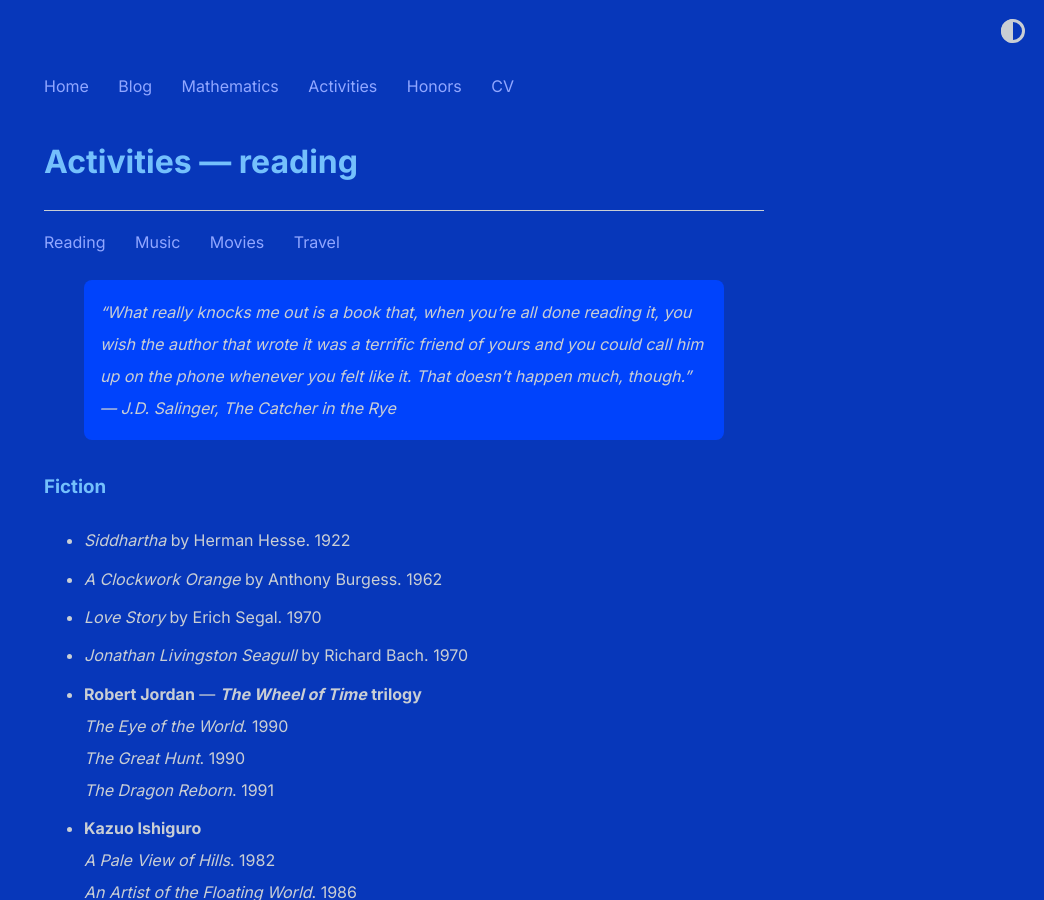
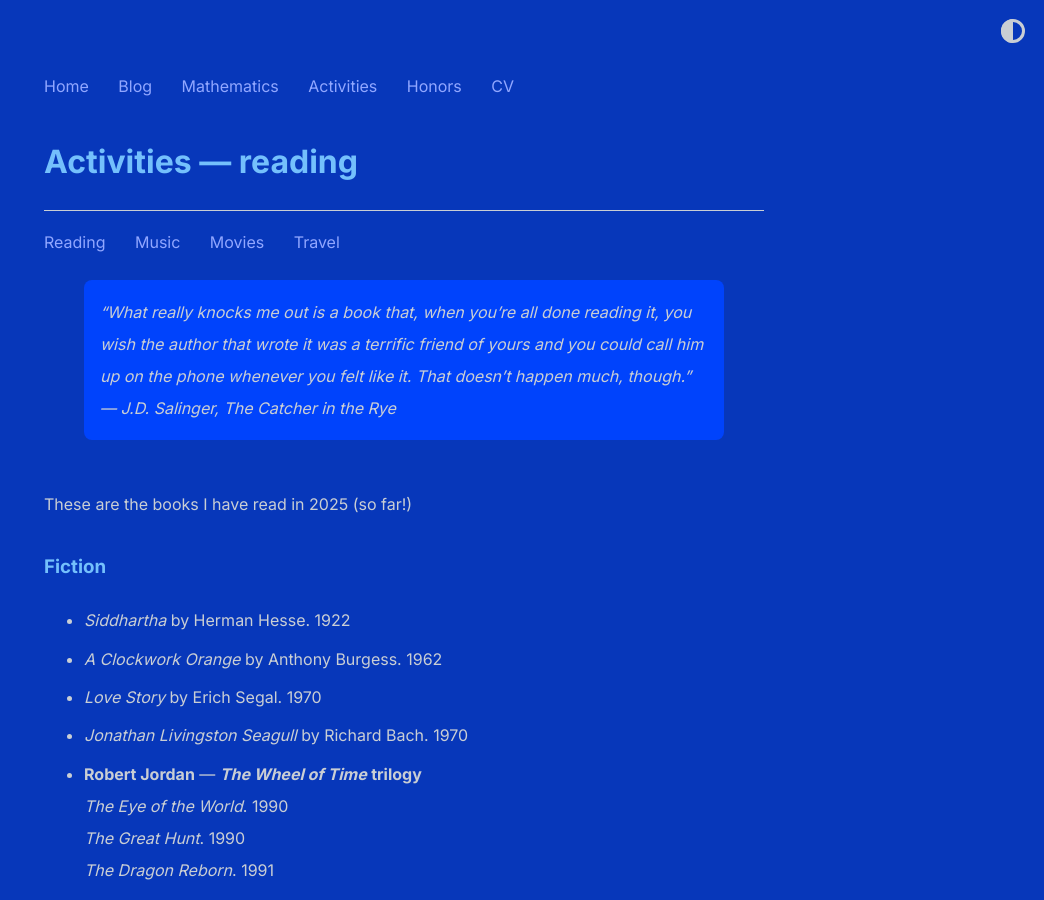
Before and after one commit to shihankanungo/shihankanungo.github.io, a Jekyll site: the page built from books.md, in a window 1280 px wide and 900 px high. Shown: the whole window, without its empty margins (236-1280 px from the left). Built offline with Jekyll 4.4.1, drawn with Linux system fonts in a browser that asks for light colours.

Commit message:
Update books.md

```diff
--- a/books.md
+++ b/books.md
@@ -4,6 +4,9 @@ title: Activities &mdash; reading
 ---
 
 > "What really knocks me out is a book that, when you're all done reading it, you wish the author that wrote it was a terrific friend of yours and you could call him up on the phone whenever you felt like it. That doesn't happen much, though." --- J.D. Salinger, The Catcher in the Rye
+
+<br>
+These are the books I have read in 2025 (so far!) <br>
 
 ### Fiction
 - *Siddhartha* by Herman Hesse. 1922
```
